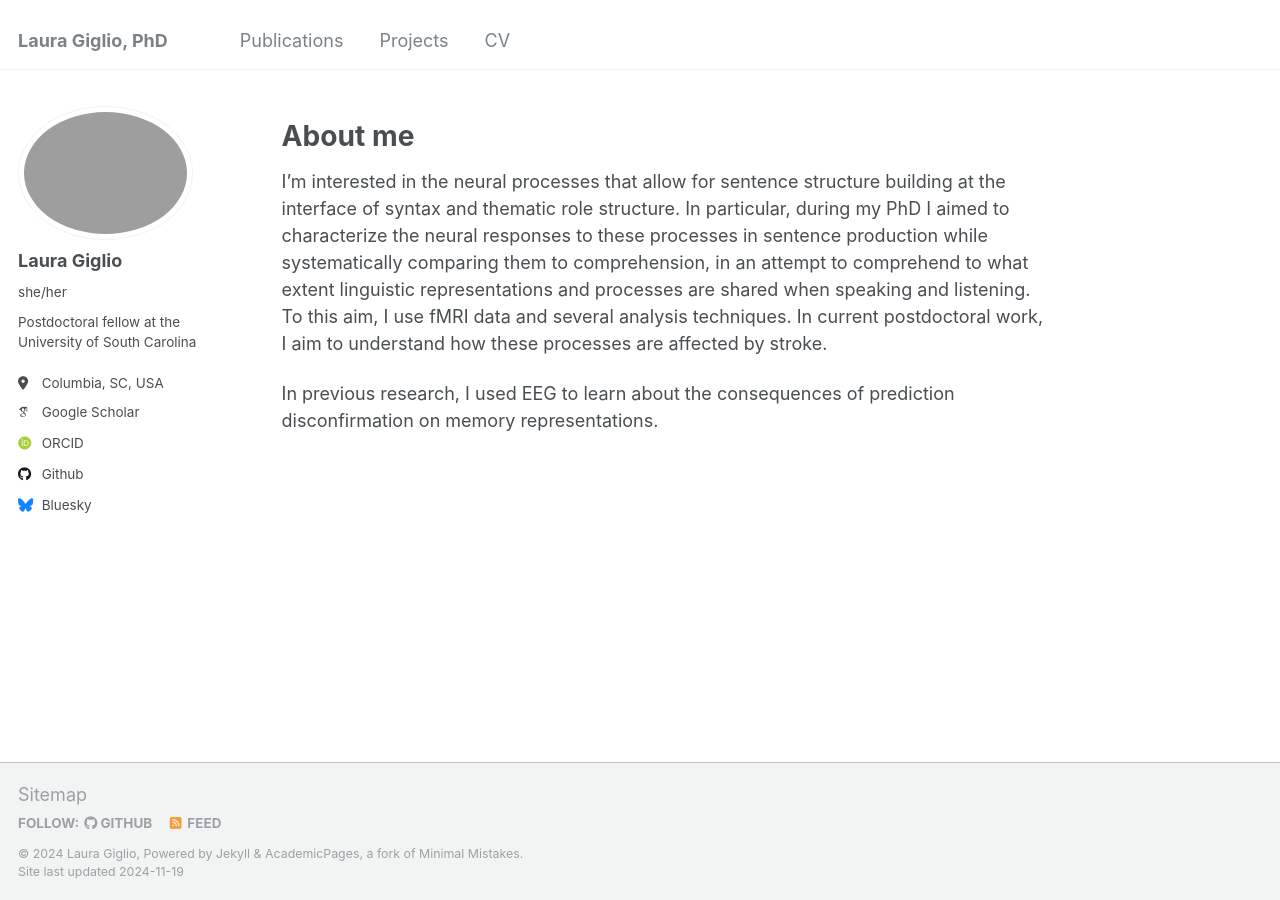
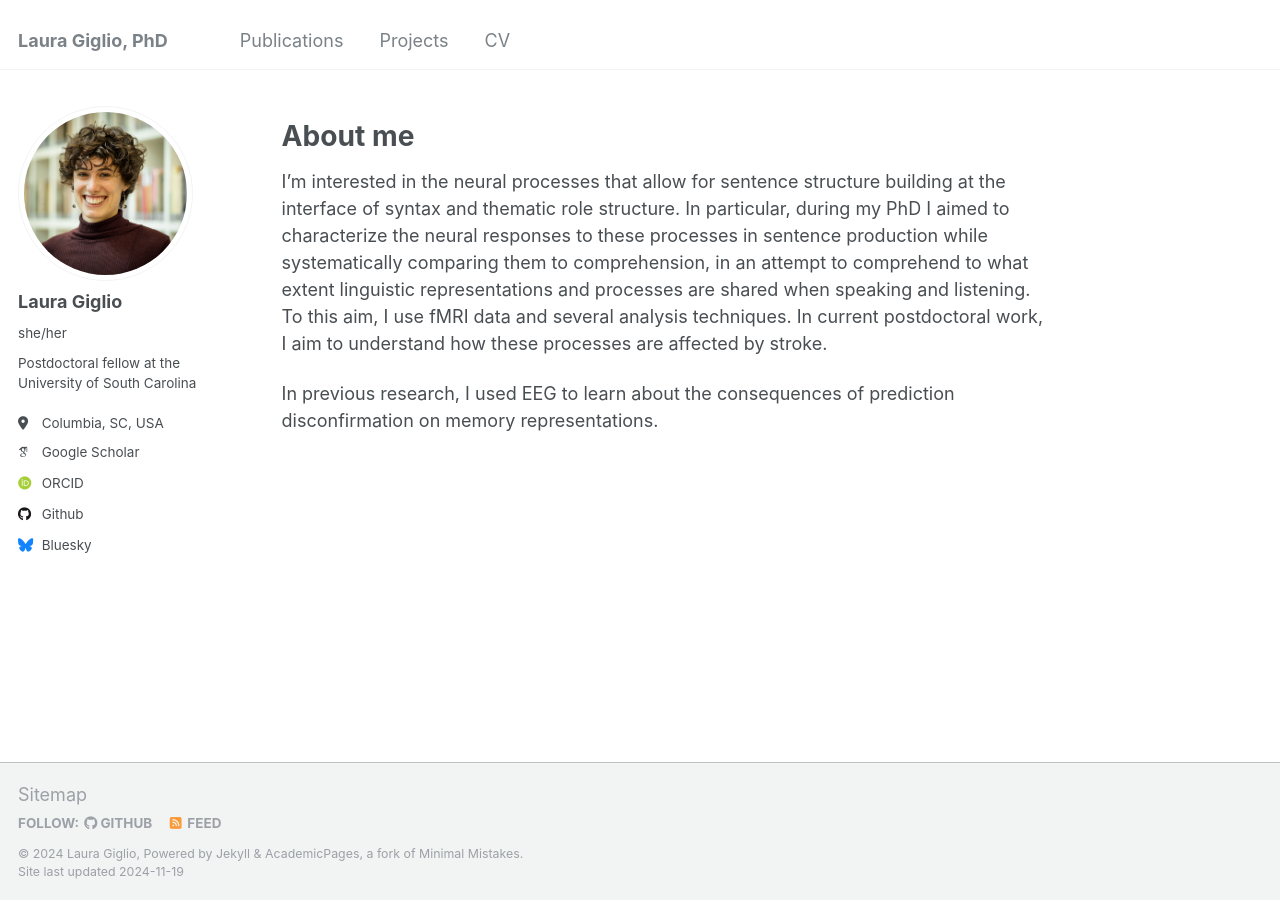
Before and after one commit to lauragiglio/lauragiglio.github.io, a Jekyll site: the page built from _pages/about.md, in a window 1280 px wide. Built offline with Jekyll 4.4.1, drawn with Linux system fonts in a browser that asks for light colours; some web fonts are replaced.

Commit message:
Update _config.yml

```diff
--- a/_config.yml
+++ b/_config.yml
@@ -21,7 +21,7 @@
 #               Additional customization can be done by editing /_includes/author-profile.html
 author:
   # Biographic information
-  avatar           : "LauraGiglio.png"
+  avatar           : "LauraGiglio.jpg"
   name             : "Laura Giglio"
   pronouns         : "she/her"
   bio              : "Postdoctoral fellow at the University of South Carolina"
```
